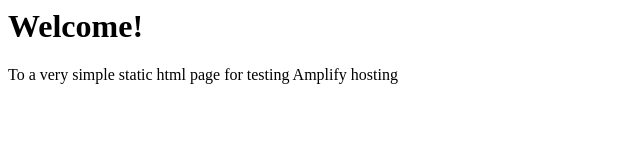
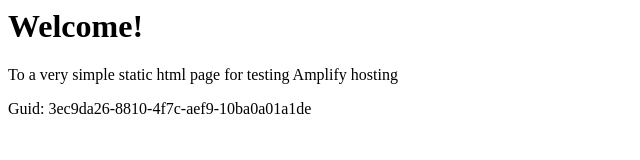
Before and after one commit to aws-aemilia-arn/Github-PR-Commit-Integration-Test-DoNotTouch-GitHubAutoBuildPrPreviewCanaryTest-v1-prod-eu-north-1, a website: page src/index.html in a window 1280 px wide. Shown: the whole page, without its empty margins (0-640 px from the left). Drawn offline with Linux system fonts and the light colour scheme.

Commit message:
commit from integ tests

```diff
--- a/src/index.html
+++ b/src/index.html
@@ -1,3 +1,5 @@
+
+
 <html lang="en">
 
 <head>
@@ -10,6 +12,6 @@
 <body>
     <h1>Welcome!</h1>
     <p>To a very simple static html page for testing Amplify hosting</p>
-</body>
+    <p>Guid: 3ec9da26-8810-4f7c-aef9-10ba0a01a1de</p></body>
 
 </html>
```
